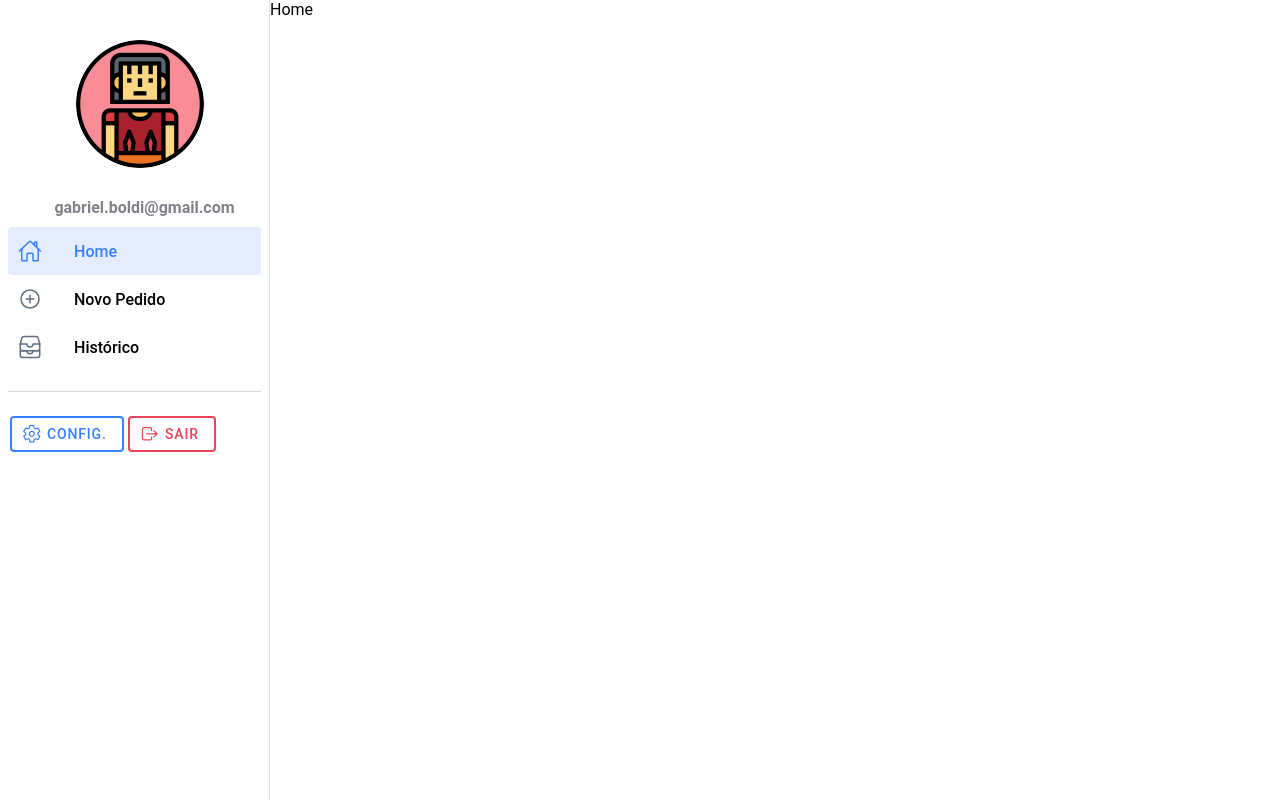
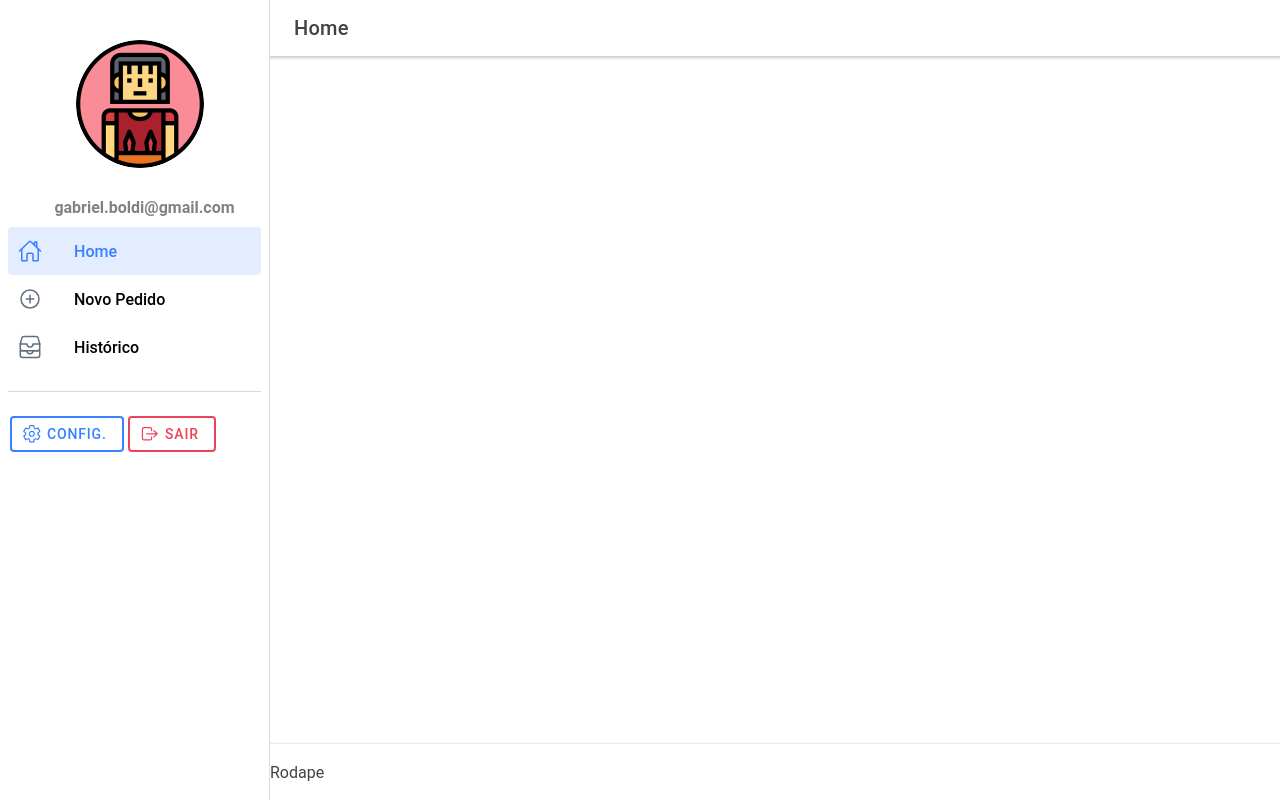
Before and after one commit to GABRIELBOLDIVEIGA/MKB-App, a React (Create React App) app: page /home in a window 1280 px wide. Built offline with nearby package versions, Linux system fonts and the light colour scheme.

Commit message:
Criando pagina home

```diff
--- a/src/pages/Home/index.tsx
+++ b/src/pages/Home/index.tsx
@@ -1,7 +1,23 @@
-import React from 'react'
+import { IonPage, IonHeader, IonToolbar, IonButtons, IonMenuButton, IonTitle, IonContent, IonFooter, IonText } from "@ionic/react";
 
 export default function Home() {
-  return (
-    <div>Home</div>
-  )
+    return (
+        <IonPage>
+            <IonHeader>
+                <IonToolbar>
+                    <IonButtons slot="start">
+                        <IonMenuButton></IonMenuButton>
+                    </IonButtons>
+                    <IonTitle>Home</IonTitle>
+                </IonToolbar>
+            </IonHeader>
+            <IonContent></IonContent>
+
+            <IonFooter>
+              <IonToolbar>
+                <IonText>Rodape</IonText>
+              </IonToolbar>
+            </IonFooter>
+        </IonPage>
+    );
 }
```
